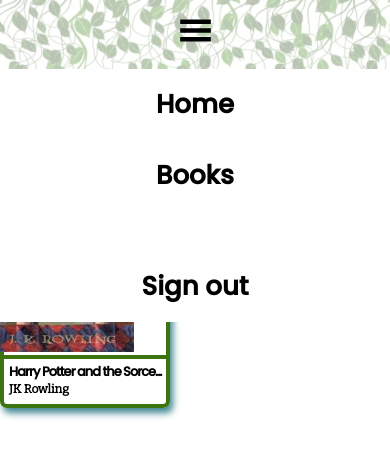
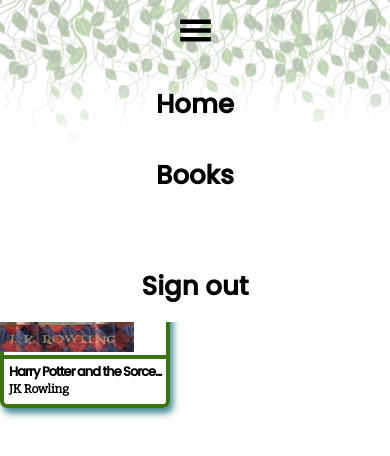
Before and after one commit to zlederma/book-app, a React (Create React App) app: page / in a window 390 px wide. Shown: the top 456 px of the page. Built offline with nearby package versions, Linux system fonts and the light colour scheme.

Commit message:
Added a cool gradient!

```diff
--- a/src/components/NavigationStyles.css
+++ b/src/components/NavigationStyles.css
@@ -38,7 +38,7 @@
 
 @media only screen and (max-width: 767px){
     .navigation__container nav{
-        background-color: #FFF;
+        background-image: linear-gradient(rgba(255, 255, 255, 0), rgba(255, 255, 255, 1) 30%);
         z-index: 100;
 
     }
```
